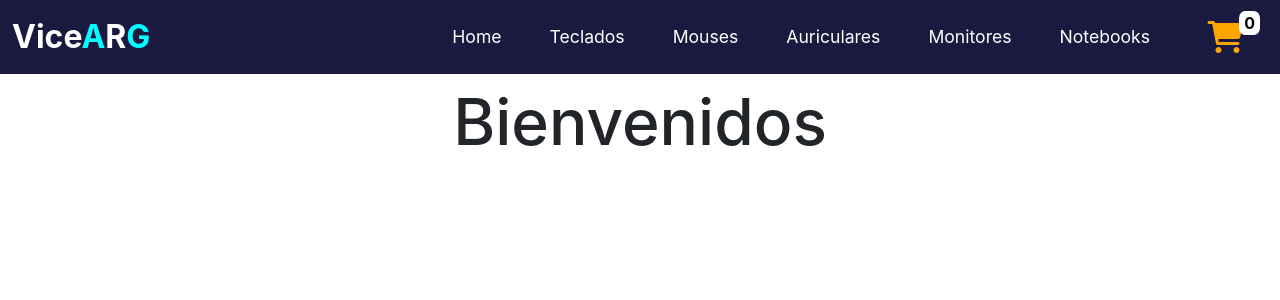
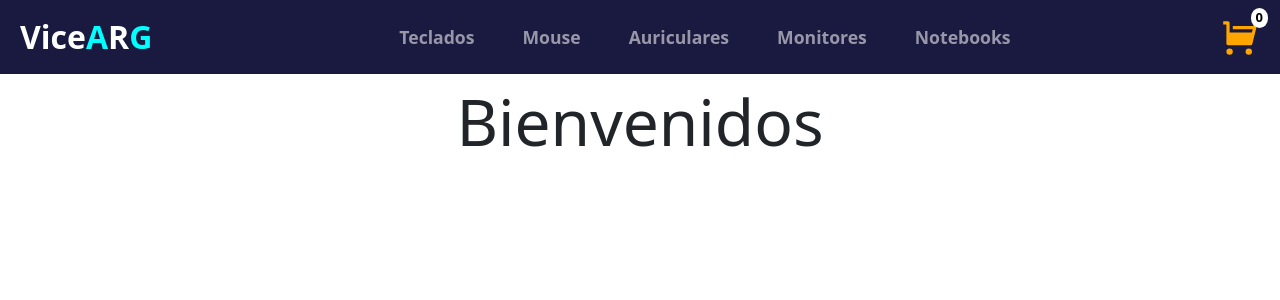
Before and after one commit to Gonhe18/ecommerce-react, a React (Create React App) app: page / in a window 1280 px wide. Shown: the top 300 px of the page. Built offline with nearby package versions, Linux system fonts and the light colour scheme.

Commit message:
arreglo de cod

```diff
--- a/package.json
+++ b/package.json
@@ -6,8 +6,11 @@
     "@testing-library/jest-dom": "^5.16.2",
     "@testing-library/react": "^12.1.3",
     "@testing-library/user-event": "^13.5.0",
+    "bootstrap": "^5.1.3",
     "react": "^17.0.2",
+    "react-bootstrap": "^2.1.2",
     "react-dom": "^17.0.2",
+    "react-icons": "^4.3.1",
     "react-scripts": "5.0.0",
     "web-vitals": "^2.1.4"
   },
--- a/public/index.html
+++ b/public/index.html
@@ -5,18 +5,8 @@
     <link rel="icon" href="%PUBLIC_URL%/favicon.ico" />
     <meta name="viewport" content="width=device-width, initial-scale=1" />
     <meta name="theme-color" content="#000000" />
-    <meta
-      name="description"
-      content="Web site created using create-react-app"
-    />
+    <meta name="description" content="Web site created using create-react-app"/>
     <link rel="apple-touch-icon" href="%PUBLIC_URL%/logo192.png" />
-
-    <!-- CDN -->
-    <link rel="stylesheet" href="https://cdnjs.cloudflare.com/ajax/libs/font-awesome/6.0.0/css/all.min.css" integrity="sha512-9usAa10IRO0HhonpyAIVpjrylPvoDwiPUiKdWk5t3PyolY1cOd4DSE0Ga+ri4AuTroPR5aQvXU9xC6qOPnzFeg==" crossorigin="anonymous" referrerpolicy="no-referrer" />
-
-    <!-- BOOTSTRAP -->
-    <link href="https://cdn.jsdelivr.net/npm/bootstrap@5.1.3/dist/css/bootstrap.min.css" rel="stylesheet" integrity="sha384-1BmE4kWBq78iYhFldvKuhfTAU6auU8tT94WrHftjDbrCEXSU1oBoqyl2QvZ6jIW3" crossorigin="anonymous">
-
     <!--
       manifest.json provides metadata used when your web app is installed on a
       user's mobile device or desktop. See https://developers.google.com/web/fundamentals/web-app-manifest/
@@ -31,7 +21,7 @@
       work correctly both with client-side routing and a non-root public URL.
       Learn how to configure a non-root public URL by running `npm run build`.
     -->
-    <title>React App</title>
+    <title>ViceARG</title>
   </head>
   <body>
     <noscript>You need to enable JavaScript to run this app.</noscript>
@@ -46,7 +36,5 @@
       To begin the development, run `npm start` or `yarn start`.
       To create a production bundle, use `npm run build` or `yarn build`.
     -->
-    <!-- BOOTSTRAP -->
-    <script src="https://cdn.jsdelivr.net/npm/bootstrap@5.1.3/dist/js/bootstrap.bundle.min.js" integrity="sha384-ka7Sk0Gln4gmtz2MlQnikT1wXgYsOg+OMhuP+IlRH9sENBO0LRn5q+8nbTov4+1p" crossorigin="anonymous"></script>
   </body>
 </html>
--- a/src/App.js
+++ b/src/App.js
@@ -1,13 +1,14 @@
-import NavBar from './components/NavBar/NavBar'
-import ItemListContainer from './components/ItemListContainer/ItemListContainer'
+import NavBar from "./components/NavBar/NavBar";
+import ItemListContainer from "./components/ItemListContainer/ItemListContainer";
 
-import './App.css';
+import "./App.css";
+import "bootstrap/dist/css/bootstrap.min.css";
 
 function App() {
   return (
     <>
       <NavBar />
-      <ItemListContainer />
+      <ItemListContainer title="Bienvenidos" />
     </>
   );
 }
--- a/src/components/CartWidget/CartWidget.css
+++ b/src/components/CartWidget/CartWidget.css
@@ -1,28 +1,24 @@
 .cart-btn {
   position: relative;
-  width: 100px;
   padding: 10px;
   cursor: pointer;
   text-align: center;
-  display: flex;
-  justify-content: center;
 }
 
-.nav-icon .fa-shopping-cart {
-  margin-right: 15px;
-  font-size: 2rem;
+.nav-icon {
+  font-size: 2.4rem;
   display: flex;
-  justify-content: end;
   color: orange;
 }
 
 .cart-items {
   position: absolute;
   top: 0;
-  right: 20px;
+  right: 0;
   background: #fff;
   padding: 0 5px;
-  border-radius: 30%;
+  border-radius: 50%;
   color: #000;
   font-weight: bold;
+  font-size: 13px;
 }
--- a/src/components/CartWidget/CartWidget.js
+++ b/src/components/CartWidget/CartWidget.jsx
@@ -1,11 +1,12 @@
 import './CartWidget.css'
+import { RiShoppingCartFill } from "react-icons/ri";
 
 export default function CartWidget() {
   return (
     <>
       <div className="cart-btn">
         <span className="nav-icon">
-          <i className="fas fa-shopping-cart"></i>
+        <RiShoppingCartFill/>
         </span>
         <div className="cart-items">0</div>
       </div>
--- a/src/components/ItemListContainer/ItemListContainer.js
+++ b/src/components/ItemListContainer/ItemListContainer.jsx
@@ -1,9 +1,9 @@
 import './ItemListContainer.css'
 
-export default function ItemListContainer() {
+export default function ItemListContainer({title}) {
   return(
     <div className="titulo">
-      <h1>Bienvenidos</h1>
+      <h1>{title}</h1>
     </div>
   );
 }
--- a/src/components/navbar/NavBar.css
+++ b/src/components/navbar/NavBar.css
@@ -1,13 +1,17 @@
-.navbar{
-  background-color:#1A1A40;
+.navbarPrincipal {
+  background-color: #1a1a40;
 }
-.navbar-brand{
+
+.navbarTitulo h1 {
   font-size: 2rem;
   font-weight: bold;
+  padding: 0 20px;
+  margin: 0;
 }
-.nav-link{
-  font-size: 1.1rem;
-}
-.bandera{
+.bandera {
   color: aqua;
 }
+.navbarCat {
+  font-size: 1.1rem;
+  font-weight: bold;
+}
--- a/src/components/navbar/NavBar.js
+++ /dev/null
@@ -1,53 +0,0 @@
-import "./NavBar.css";
-import CartWidget from '../CartWidget/CartWidget';
-
-
-export default function NavBar() {
-  return (
-    <nav className="navbar navbar-expand-lg navbar-dark">
-      <div className="container-fluid">
-        <a className="navbar-brand" href="./index.html">
-          Vice<span className="bandera">A</span>R<span className="bandera">G</span>
-        </a>
-        <button className="navbar-toggler" type="button" data-bs-toggle="collapse" data-bs-target="#navbarNav" aria-controls="navbarNav" aria-expanded="false" aria-label="Toggle navigation">
-          <span className="navbar-toggler-icon"></span>
-        </button>
-        <div className="collapse navbar-collapse d-flex justify-content-end" id="navbarNav">
-          <ul className="navbar-nav">
-            <li className="nav-item mx-3">
-              <a className="nav-link text-white" href="./index.html">
-                Home
-              </a>
-            </li>
-            <li className="nav-item mx-3">
-              <a className="nav-link text-white" href="./index.html">
-                Teclados
-              </a>
-            </li>
-            <li className="nav-item mx-3">
-              <a className="nav-link text-white" href="./index.html">
-                Mouses
-              </a>
-            </li>
-            <li className="nav-item mx-3">
-              <a className="nav-link text-white" href="./index.html">
-                Auriculares
-              </a>
-            </li>
-            <li className="nav-item mx-3">
-              <a className="nav-link text-white" href="./index.html">
-                Monitores
-              </a>
-            </li>
-            <li className="nav-item mx-3">
-              <a className="nav-link text-white" href="./index.html">
-                Notebooks
-              </a>
-            </li>
-          </ul>
-        </div>
-      </div>
-      <CartWidget />
-    </nav>
-  );
-}
--- /dev/null
+++ b/src/components/navbar/NavBar.jsx
@@ -0,0 +1,42 @@
+import "./NavBar.css";
+import CartWidget from "../CartWidget/CartWidget";
+import Navbar from "react-bootstrap/Navbar";
+import Container from "react-bootstrap/Container";
+import Nav from "react-bootstrap/Nav";
+
+export default function NavBar() {
+  return (
+    <>
+      <Navbar className="navbarPrincipal" collapseOnSelect expand="lg" variant="dark">
+        <Navbar.Brand className="navbarTitulo" href="./index.html">
+          <h1>
+            Vice<span className="bandera">A</span>R<span className="bandera">G</span>
+          </h1>
+        </Navbar.Brand>
+        <Container>
+          <Navbar.Toggle aria-controls="responsive-navbar-nav" />
+          <Navbar.Collapse id="responsive-navbar-nav">
+            <Nav className="m-auto">
+              <Nav.Link className="px-4 navbarCat" href="./index.html">
+                Teclados
+              </Nav.Link>
+              <Nav.Link className="px-4 navbarCat" href="./index.html">
+                Mouse
+              </Nav.Link>
+              <Nav.Link className="px-4 navbarCat" href="./index.html">
+                Auriculares
+              </Nav.Link>
+              <Nav.Link className="px-4 navbarCat" href="./index.html">
+                Monitores
+              </Nav.Link>
+              <Nav.Link className="px-4 navbarCat" href="./index.html">
+                Notebooks
+              </Nav.Link>
+            </Nav>
+            <CartWidget />
+          </Navbar.Collapse>
+        </Container>
+      </Navbar>
+    </>
+  );
+}
```
Also changed, not shown: 1 other file (tests, documents, lock files or other folders).
